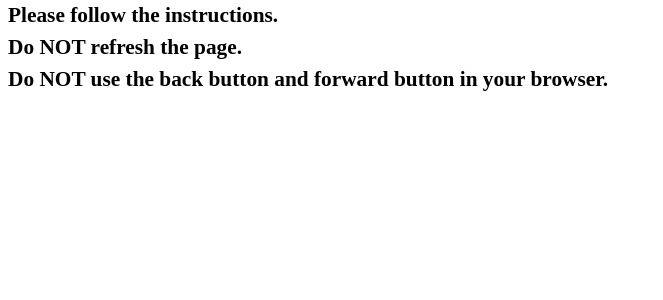
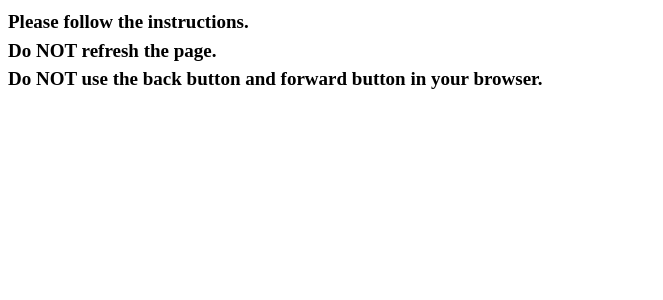
Before and after one commit to nickhuo/CogSearch, a Flask app: page /warning in a window 1280 px wide. Shown: the top 300 px of the page, without its empty margins (0-663 px from the left). Run offline with Flask 3, Linux system fonts and the light colour scheme.

Commit message:
update font

```diff
--- a/src/templates/warning.html
+++ b/src/templates/warning.html
@@ -5,14 +5,14 @@
   <link rel="stylesheet" href="{{ url_for('static', filename='css/global.css') }}">
   <style>
     html, body { margin: 0; padding: 0; }
-    body { padding: 0 8px 8px; }
+    body { padding: 8px 8px 8px; }
     p { margin: 0; }
   </style>
 
   <title>Warning</title>
 </head>
 <body>
-  <p style="font-size:16pt; font-weight:bold;">
+  <p style="font-size:19px; font-weight:bold;">
     Please follow the instructions.
     <br>
     Do NOT refresh the page.
```
